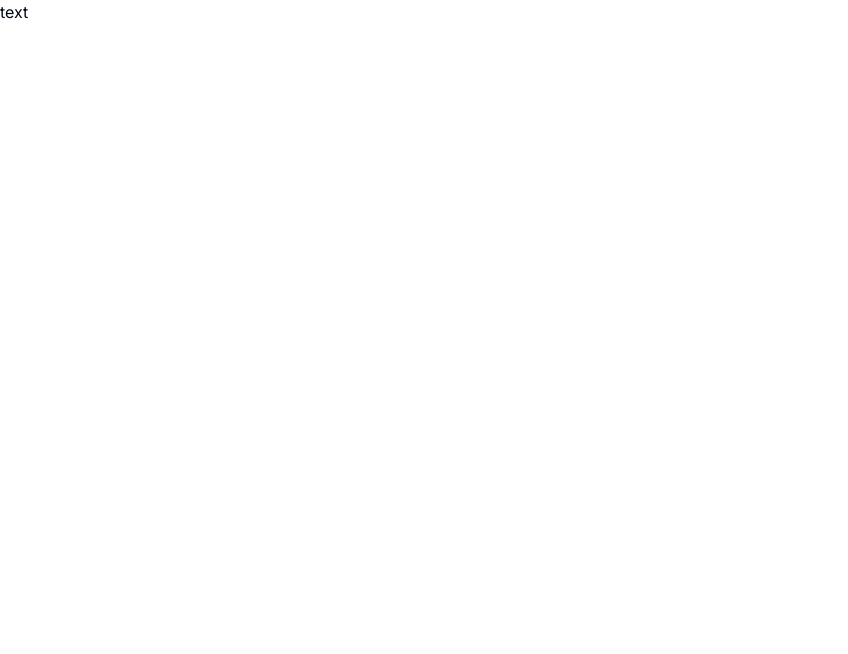
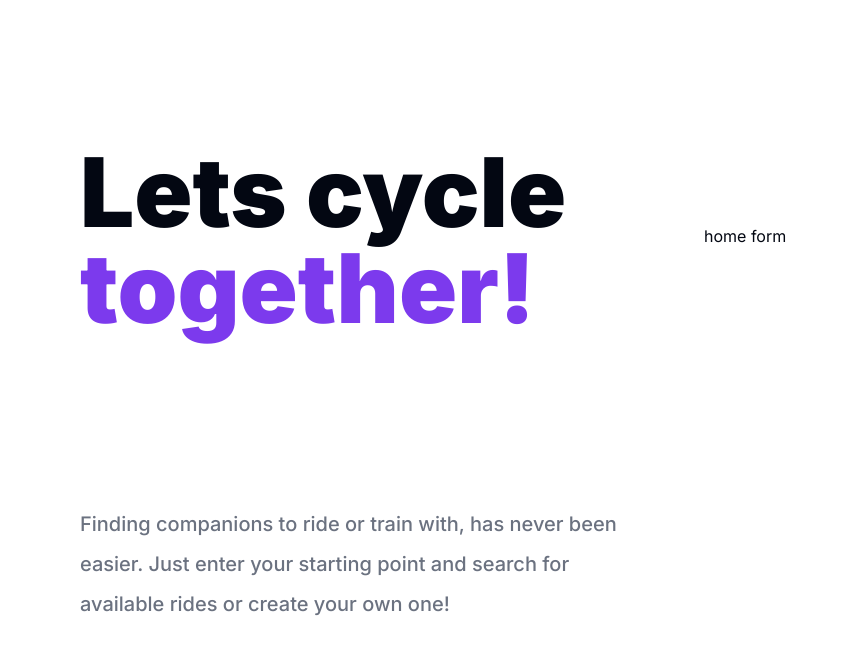
Before and after one commit to MMaciej0/co-velo, a Next.js app: page / in a window 1280 px wide. Shown: the top 654 px of the page, without its empty margins (0-848 px from the left). Built offline with nearby package versions, Linux system fonts and the light colour scheme.

Commit message:
ADD: theme colors and hero section

```diff
--- a/app/globals.css
+++ b/app/globals.css
@@ -5,64 +5,47 @@
 @layer base {
   :root {
     --background: 0 0% 100%;
-    --foreground: 222.2 84% 4.9%;
-
+    --foreground: 224 71.4% 4.1%;
     --card: 0 0% 100%;
-    --card-foreground: 222.2 84% 4.9%;
-
+    --card-foreground: 224 71.4% 4.1%;
     --popover: 0 0% 100%;
-    --popover-foreground: 222.2 84% 4.9%;
-
-    --primary: 222.2 47.4% 11.2%;
-    --primary-foreground: 210 40% 98%;
-
-    --secondary: 210 40% 96.1%;
-    --secondary-foreground: 222.2 47.4% 11.2%;
-
-    --muted: 210 40% 96.1%;
-    --muted-foreground: 215.4 16.3% 46.9%;
-
-    --accent: 210 40% 96.1%;
-    --accent-foreground: 222.2 47.4% 11.2%;
-
+    --popover-foreground: 224 71.4% 4.1%;
+    --primary: 262.1 83.3% 57.8%;
+    --primary-foreground: 210 20% 98%;
+    --secondary: 220 14.3% 95.9%;
+    --secondary-foreground: 220.9 39.3% 11%;
+    --muted: 220 14.3% 95.9%;
+    --muted-foreground: 220 8.9% 46.1%;
+    --accent: 220 14.3% 95.9%;
+    --accent-foreground: 220.9 39.3% 11%;
     --destructive: 0 84.2% 60.2%;
-    --destructive-foreground: 210 40% 98%;
-
-    --border: 214.3 31.8% 91.4%;
-    --input: 214.3 31.8% 91.4%;
-    --ring: 222.2 84% 4.9%;
-
+    --destructive-foreground: 210 20% 98%;
+    --border: 220 13% 91%;
+    --input: 220 13% 91%;
+    --ring: 262.1 83.3% 57.8%;
     --radius: 0.5rem;
   }
 
   .dark {
-    --background: 222.2 84% 4.9%;
-    --foreground: 210 40% 98%;
-
-    --card: 222.2 84% 4.9%;
-    --card-foreground: 210 40% 98%;
-
-    --popover: 222.2 84% 4.9%;
-    --popover-foreground: 210 40% 98%;
-
-    --primary: 210 40% 98%;
-    --primary-foreground: 222.2 47.4% 11.2%;
-
-    --secondary: 217.2 32.6% 17.5%;
-    --secondary-foreground: 210 40% 98%;
-
-    --muted: 217.2 32.6% 17.5%;
-    --muted-foreground: 215 20.2% 65.1%;
-
-    --accent: 217.2 32.6% 17.5%;
-    --accent-foreground: 210 40% 98%;
-
+    --background: 224 71.4% 4.1%;
+    --foreground: 210 20% 98%;
+    --card: 224 71.4% 4.1%;
+    --card-foreground: 210 20% 98%;
+    --popover: 224 71.4% 4.1%;
+    --popover-foreground: 210 20% 98%;
+    --primary: 263.4 70% 50.4%;
+    --primary-foreground: 210 20% 98%;
+    --secondary: 215 27.9% 16.9%;
+    --secondary-foreground: 210 20% 98%;
+    --muted: 215 27.9% 16.9%;
+    --muted-foreground: 217.9 10.6% 64.9%;
+    --accent: 215 27.9% 16.9%;
+    --accent-foreground: 210 20% 98%;
     --destructive: 0 62.8% 30.6%;
-    --destructive-foreground: 210 40% 98%;
-
-    --border: 217.2 32.6% 17.5%;
-    --input: 217.2 32.6% 17.5%;
-    --ring: 212.7 26.8% 83.9%;
+    --destructive-foreground: 210 20% 98%;
+    --border: 215 27.9% 16.9%;
+    --input: 215 27.9% 16.9%;
+    --ring: 263.4 70% 50.4%;
   }
 }
 
--- a/app/layout.tsx
+++ b/app/layout.tsx
@@ -1,22 +1,32 @@
-import type { Metadata } from 'next'
-import { Inter } from 'next/font/google'
-import './globals.css'
+import type { Metadata } from 'next';
+import { Inter } from 'next/font/google';
+import './globals.css';
+import { cn } from '@/lib/utils';
 
-const inter = Inter({ subsets: ['latin'] })
+const inter = Inter({ subsets: ['latin'] });
 
 export const metadata: Metadata = {
-  title: 'Create Next App',
-  description: 'Generated by create next app',
-}
+  title: 'Covelo',
+  description: 'Better way of cycling.',
+};
 
 export default function RootLayout({
   children,
 }: {
-  children: React.ReactNode
+  children: React.ReactNode;
 }) {
   return (
     <html lang="en">
-      <body className={inter.className}>{children}</body>
+      <body
+        className={cn(
+          'relative h-full font-sans overflow-x-hidden',
+          inter.className
+        )}
+      >
+        <main className="flex flex-col min-h-screen relative">
+          <div className="flex-grow flex-1">{children}</div>
+        </main>
+      </body>
     </html>
-  )
+  );
 }
--- a/app/page.tsx
+++ b/app/page.tsx
@@ -1,5 +1,22 @@
-import Image from 'next/image';
+import MaxWidthWrapper from '@/components/MaxWidthWrapper';
 
 export default function Home() {
-  return <main>text</main>;
+  return (
+    <MaxWidthWrapper className="lg:h-screen relative">
+      <div className="grid grid-cols-1 lg:grid-cols-2 h-full place-content-center pb-32 lg:pb-8">
+        <div className="text-center lg:text-start px-2 pt-40 pb-6 lg:p-0 lg:flex lg:flex-col lg:justify-center space-y-12 lg:space-y-32">
+          <h1 className="text-6xl md:text-7xl xl:text-8xl font-black leading-tight ">
+            Lets cycle <p className="text-primary">together!</p>
+          </h1>
+          <p className="text-muted-foreground lg:font-medium text-lg md:text-xl lg:2xl md:pt-10 lg:leading-loose">
+            Finding companions to ride or train with, has never been easier.
+            Just enter your starting point and search for available rides or
+            create your own one!
+          </p>
+        </div>
+
+        <div className="w-full pt-20 px-6 md:px-0 lg:ml-16">home form</div>
+      </div>
+    </MaxWidthWrapper>
+  );
 }
--- /dev/null
+++ b/components/MaxWidthWrapper.tsx
@@ -0,0 +1,17 @@
+import { FC, HTMLAttributes } from 'react';
+import { cn } from '@/lib/utils';
+
+interface MaxWidthWrapperProps extends HTMLAttributes<HTMLDivElement> {
+  className?: string;
+}
+
+const MaxWidthWrapper: FC<MaxWidthWrapperProps> = ({ className, ...props }) => {
+  return (
+    <div
+      className={cn('w-full max-w-7xl m-auto px-2.5 md:px-20', className)}
+      {...props}
+    />
+  );
+};
+
+export default MaxWidthWrapper;
```
